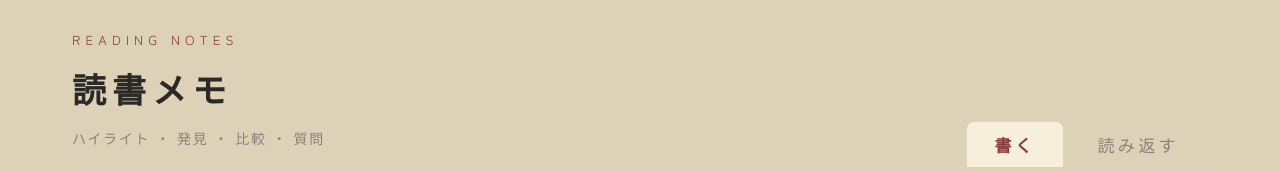
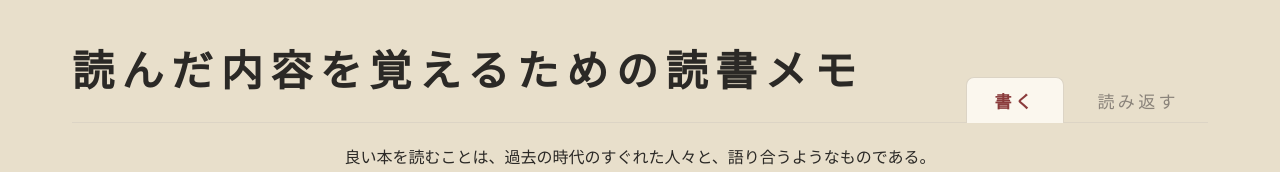
Before and after one commit to makikonakaba-bit/dokusho-memo, a plain HTML site: page index.html in a window 1280 px wide. Shown: the top 172 px of the page. Drawn offline with Linux system fonts and the light colour scheme.

Commit message:
見出しをすっきりさせ、カードの下の段と色を整えた

```diff
--- a/css/style.css
+++ b/css/style.css
@@ -2,9 +2,9 @@
 
 /* ===== 色の名前をきめておく（あとで var(--名前) で使う）===== */
 :root {
-	--ground: #DDD1B8;   /* 背景 */
-	--paper: #F6EFDC;    /* 紙（サイドバーとカード） */
-	--field: #f9f8f6;    /* 書く欄 */
+	--ground: #E8DFCB;   /* 背景 */
+	--paper: #FBF7EE;    /* 紙（サイドバーとカード） */
+	--field: #ffffff;    /* 書く欄 */
 	--ink: #2B2926;      /* 文字 */
 	--soft: #8A837A;     /* うすい文字 */
 	--line: #DCD4C5;     /* 線 */
@@ -41,9 +41,7 @@ body {
 	border-bottom: 1px solid var(--line);
 }
 .head > div { padding-bottom: 14px; }
-.kicker { font-size: 13px; letter-spacing: .4em; color: var(--accent); margin: 0; }
-h1 { font-size: 34px; font-weight: 600; letter-spacing: .18em; margin: 4px 0 0; }
-.lead { color: var(--soft); font-size: 14px; letter-spacing: .12em; margin: 4px 0 0; }
+h1 { font-size: 42px; font-weight: 600; letter-spacing: .18em; margin: 0; }
 
 /* 今日の言葉（日めくり） */
 .today { margin: 18px 0 0; text-align: center; font-size: 16px; color: var(--ink); }
@@ -239,7 +237,10 @@ h1 { font-size: 34px; font-weight: 600; letter-spacing: .18em; margin: 4px 0 0;
 	color: var(--accent);
 	cursor: pointer;
 }
-.date { font-size: 14px; color: var(--soft); margin: 4px 0 0; padding-top: 10px; border-top: 1px dashed var(--line); }
+.edit { border-color: transparent; color: var(--soft); margin-left: auto; }   /* 「直す」は、ふちなし・うすい色・右はし */
+.edit:hover { color: var(--accent); text-decoration: underline; }               /* マウスをのせたら、臙脂色の下線 */
+
+.date { font-size: 14px; color: var(--soft); margin: auto 0 0; padding-top: 10px; border-top: 1px dashed var(--line); }
 
 /* ===== 画面がせまいとき（スマホ）は、書く欄を1列にする ===== */
 @media (max-width: 820px) {
--- a/index.html
+++ b/index.html
@@ -16,9 +16,7 @@
   <!-- 上：見出しと、タブ -->
   <header class="head">
     <div>
-      <p class="kicker">READING NOTES</p>
-      <h1>読書メモ</h1>
-      <p class="lead">ハイライト ・ 発見 ・ 比較 ・ 質問</p>
+      <h1>読んだ内容を覚えるための読書メモ</h1>
     </div>
     <!-- タブ：data-panel に「どの画面を出すか」を書いておく -->
     <nav class="tabs">
```
